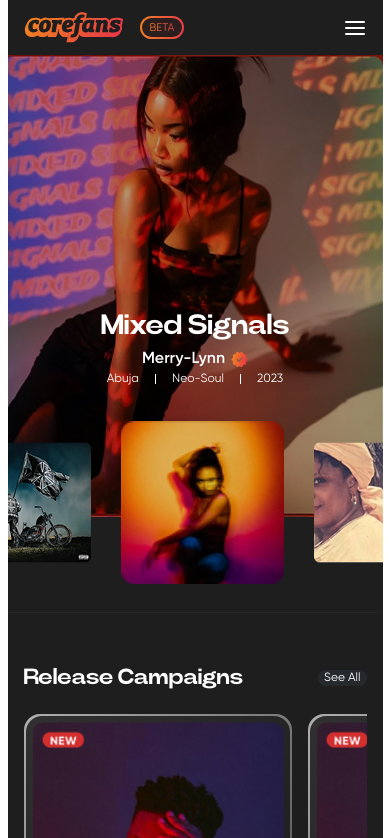
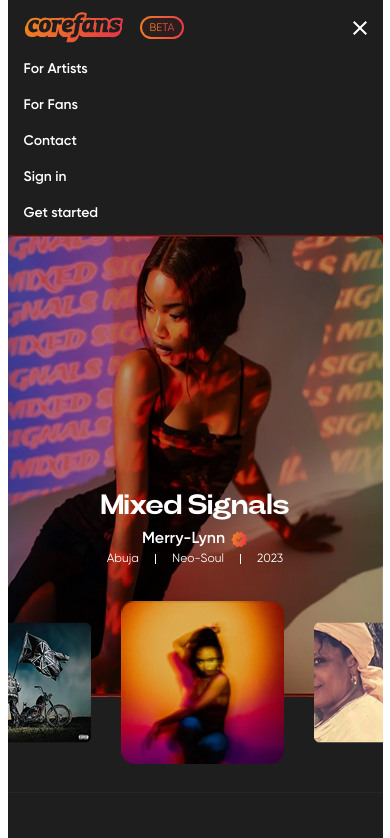
Before and after one commit to Isaiahpius/Corefans-design-website, a website: page For-Fans/index.html in a window 390 px wide. Both pictures are taken after a click on the button 354 px from the left and 27 px from the top of the page. Shown: the top 838 px of the page. Drawn offline with nearby package versions, Linux system fonts and the light colour scheme.

Commit message:
changes were made

```diff
--- a/For-Fans/index.html
+++ b/For-Fans/index.html
@@ -48,12 +48,25 @@
                     <a href="">Get started</a>
                 </button>
                 </div>
-                <button class="inline-block sm:hidden">
+                <button id="hamburger" class="inline-block sm:hidden">
                 <svg width="24" height="24" viewBox="0 0 24 24" fill="none" xmlns="http://www.w3.org/2000/svg">
                     <path d="M3 12H21M3 6H21M3 18H21" stroke="white" stroke-width="2" stroke-linecap="round" stroke-linejoin="round"/>
                 </svg>
+
+                <svg class="hidden" width="14" height="14" viewBox="0 0 14 14" fill="none" xmlns="http://www.w3.org/2000/svg">
+                    <path d="M14 1.41L12.59 0L7 5.59L1.41 0L0 1.41L5.59 7L0 12.59L1.41 14L7 8.41L12.59 14L14 12.59L8.41 7L14 1.41Z" fill="white"/>
+                </svg>
                 </button>
             </nav>
+            <div id="mobilenav" class="hidden max-w-343 w-full pt-4">
+                <ul class="font-gilroy font-semibold text-sm space-y-4 text-white">
+                  <li><a href="">For Artists</a></li>
+                  <li><a href="">For Fans</a></li>
+                  <li><a href="">Contact</a></li>
+                  <li><a href="">Sign in</a></li>
+                  <li><a href="">Get started</a></li>
+                </ul>
+            </div>
 
             <div class="hidden sm:block max-w-14xl w-full mx-auto py-10">
                 <div class="w-426 bg-brand-800 px-4 py-1 rounded-md border-transparent text-white flex items-center gap-2">
@@ -597,6 +610,16 @@
 
     </div>
 
+    <script>
+        let hamburger = document.getElementById("hamburger")
+        let mobilenav = document.getElementById("mobilenav");
 
+        hamburger.addEventListener("click", function() {
+          this.lastElementChild.classList.toggle('hidden');
+          this.firstElementChild.classList.toggle('hidden');
+          mobilenav.classList.toggle('hidden');
+        });
+
+    </script>
 </body>
 </html>
--- a/css/input.css
+++ b/css/input.css
@@ -130,6 +130,7 @@
     --spacing-134: 134px;
     --spacing-906: 906px;
     --spacing-1029: 1029px;
+    --spacing-1089: 1089px;
     --spacing-154: 154px;
     --spacing-754: 754.7px;
     --spacing-233: 233px;
```
Also changed, not shown: For-Fans/artists.html (+28 -3 lines), For-Fans/get-notified.html (+26 -1 lines), For-Fans/release-campaign-details.html (+48 -6 lines), For-Fans/release-campaign.html (+26 -1 lines), css/output.css.
